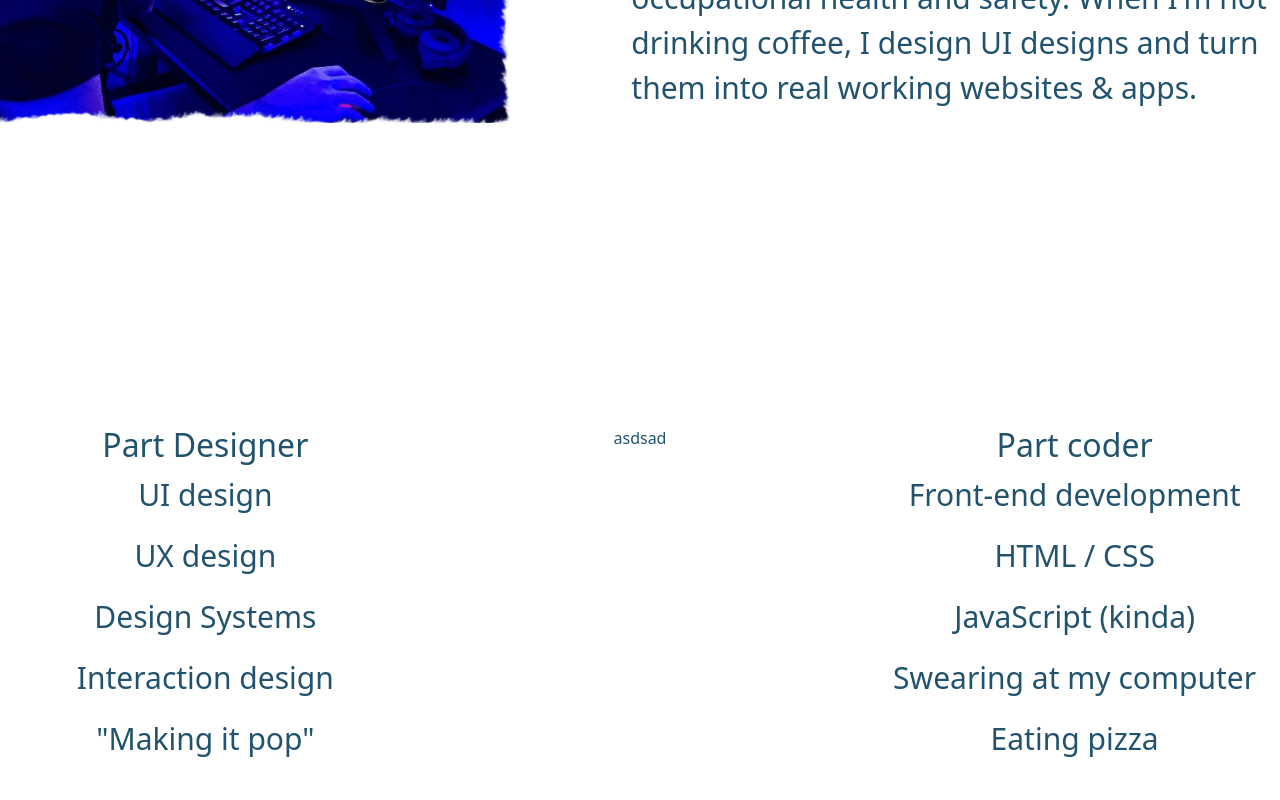
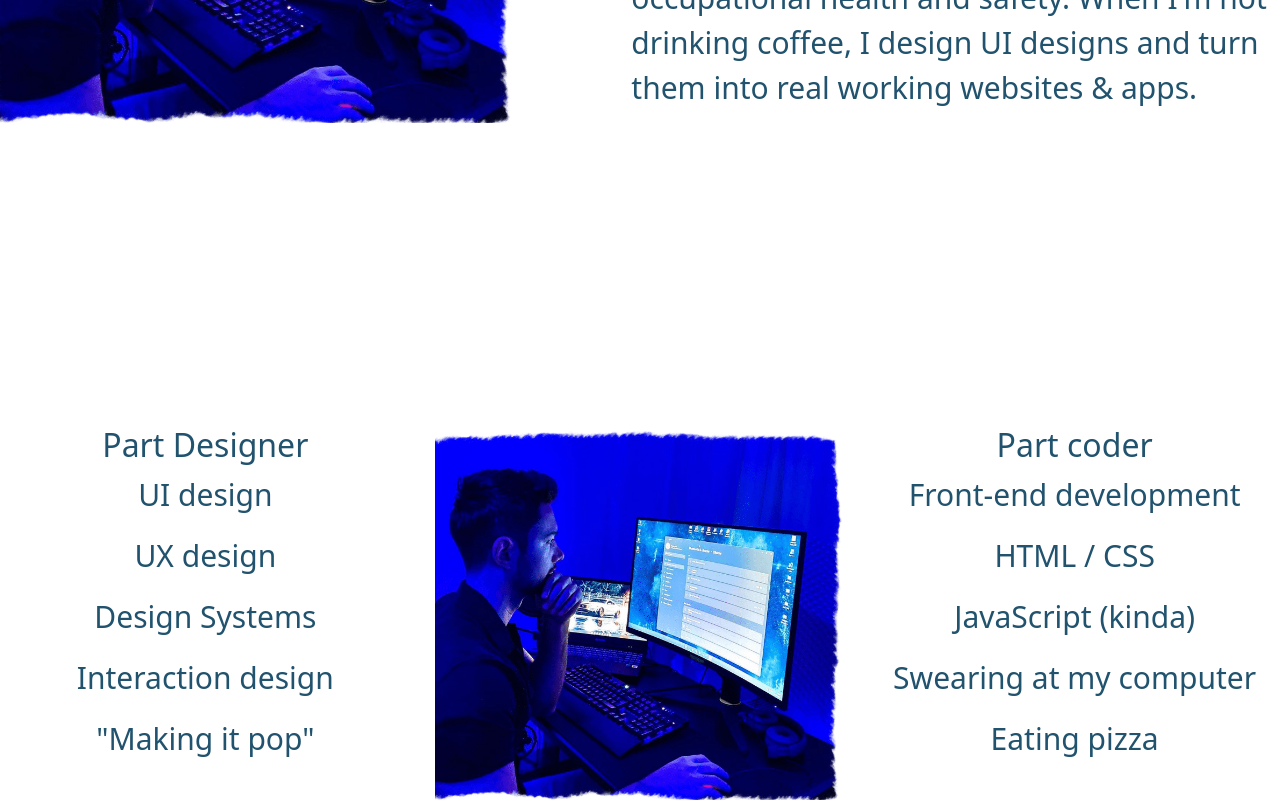
Before and after one commit to furkancak1r/Angular-mfcsite, an Angular app: page /about in a window 1280 px wide. Shown: the part 435-1235 px from the top of the page. Before the commit the page ends 1212 px from the top, so only its background shows below. Built offline with nearby package versions, Linux system fonts and the light colour scheme.

Commit message:
animate-css

```diff
--- a/src/app/app.module.ts
+++ b/src/app/app.module.ts
@@ -1,3 +1,4 @@
+import { animate } from '@angular/animations';
 import { NgModule } from '@angular/core';
 import { BrowserModule } from '@angular/platform-browser';
 
--- a/src/app/components/about/about/about.component.html
+++ b/src/app/components/about/about/about.component.html
@@ -30,7 +30,13 @@
     </div>
   </div>
   <div class="col-md-4" style="text-align: center; align-items: center">
-    asdsad
+    <div class="">
+      <img
+        src="../../../../assets/images/about.png"
+        alt="about"
+        class="img-fluid"
+      />
+    </div>
   </div>
   <div class="col-md-4" style="text-align: center; align-items: center">
     <h2>Part coder</h2>
--- a/src/app/components/about/about/about.component.scss
+++ b/src/app/components/about/about/about.component.scss
@@ -0,0 +1,6 @@
+.deneme{
+    display: inline-block;
+    animation: bounce 1s 5 ease-in-out ;
+
+
+}
--- a/src/styles.scss
+++ b/src/styles.scss
@@ -1,2 +1,3 @@
 /* You can add global styles to this file, and also import other style files */
 @import '~bootstrap/scss/bootstrap';
+@import 'animate.css';
```
